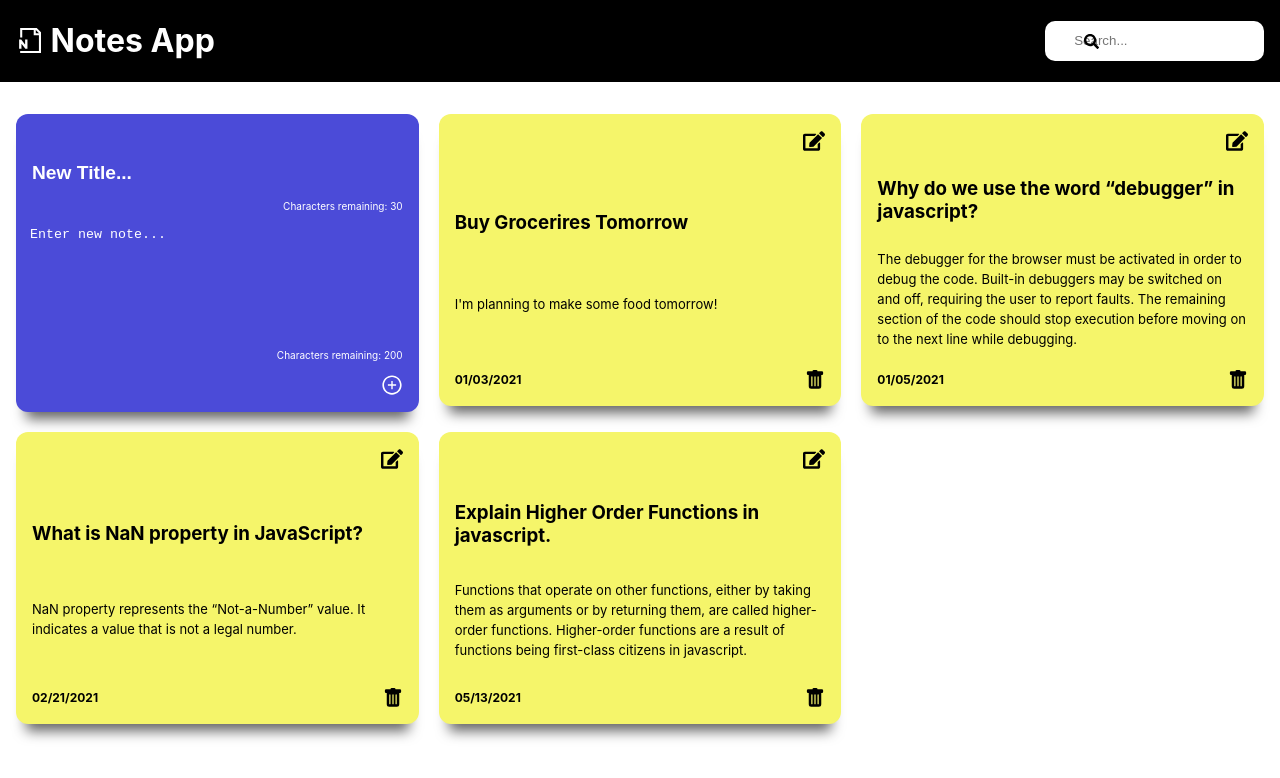
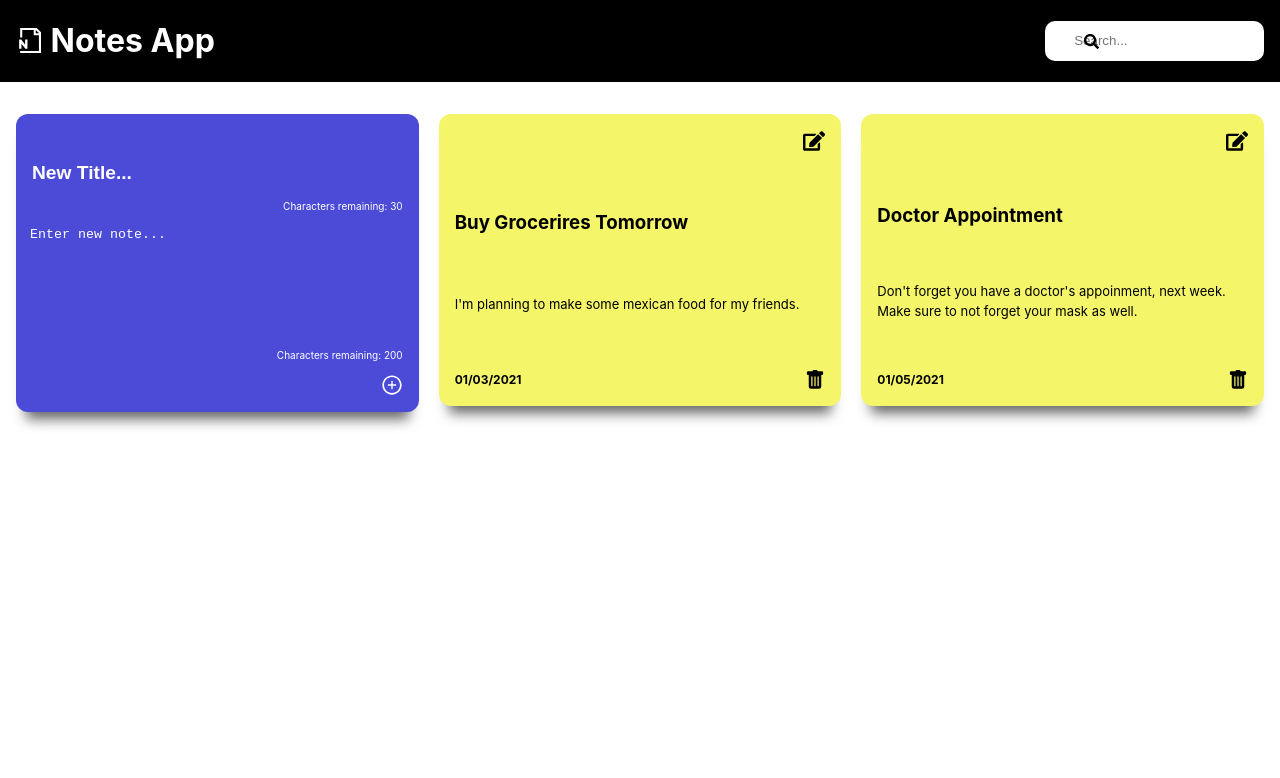
Before and after one commit to earuiz1/notes-app-demo, a React (Create React App) app: page / in a window 1280 px wide. Shown: the top 778 px of the page. Built offline with nearby package versions, Linux system fonts and the light colour scheme.

Commit message:
Fixed a bug in which the app was rendering twice due to the restrict mode React has, so by removing it, the app works as it supposed to. Now, localstorage is working and I'll will continue to work on styling and fixing small bugs.

```diff
--- a/src/App.js
+++ b/src/App.js
@@ -1,4 +1,4 @@
-import React, { useState } from "react";
+import React, { useState, useEffect } from "react";
 import NotesList from "./components/NotesList";
 import Nav from "./components/Nav/Nav";
 import { v4 as uuid } from "uuid";
@@ -7,33 +7,35 @@ const dummy_notes = [
   {
     id: uuid(),
     title: "Buy Grocerires Tomorrow",
-    text: "I'm planning to make some food tomorrow!",
+    text: "I'm planning to make some mexican food for my friends.",
     date: "01/03/2021",
   },
   {
     id: uuid(),
-    title: "Why do we use the word “debugger” in javascript?",
-    text: "The debugger for the browser must be activated in order to debug the code. Built-in debuggers may be switched on and off, requiring the user to report faults. The remaining section of the code should stop execution before moving on to the next line while debugging.",
+    title: "Doctor Appointment",
+    text: "Don't forget you have a doctor's appoinment, next week. Make sure to not forget your mask as well.",
     date: "01/05/2021",
-  },
-  {
-    id: uuid(),
-    title: "What is NaN property in JavaScript?",
-    text: "NaN property represents the “Not-a-Number” value. It indicates a value that is not a legal number.",
-    date: "02/21/2021",
-  },
-  {
-    id: uuid(),
-    title: "Explain Higher Order Functions in javascript.",
-    text: "Functions that operate on other functions, either by taking them as arguments or by returning them, are called higher-order functions. Higher-order functions are a result of functions being first-class citizens in javascript.",
-    date: "05/13/2021",
   },
 ];
 
 function App() {
   const [note, setNote] = useState(dummy_notes);
+  const [searchedWord, setSearchedWord] = useState("");
 
-  const [searchedWord, setSearchedWord] = useState("");
+  useEffect(() => {
+    /* Getting the data from local storage and parsing it into a JSON object. */
+    const localNotes = JSON.parse(localStorage.getItem("note_data"));
+
+    if (localNotes) {
+      console.log("Checking how many times I render");
+      setNote(localNotes);
+    }
+  }, []);
+
+  useEffect(() => {
+    /* Storing the data in the local storage. */
+    localStorage.setItem("note_data", JSON.stringify(note));
+  }, [note]);
 
   //Add new notes function
   const addNote = (note_data) => {
--- a/src/index.js
+++ b/src/index.js
@@ -7,8 +7,10 @@ import { ToastContainer } from "react-toastify";
 
 const root = ReactDOM.createRoot(document.getElementById("root"));
 root.render(
-  <React.StrictMode>
+  //<React.StrictMode>
+  <React.Fragment>
     <ToastContainer limit={1} />
     <App />
-  </React.StrictMode>
+  </React.Fragment>
+  //</React.StrictMode>
 );
```
